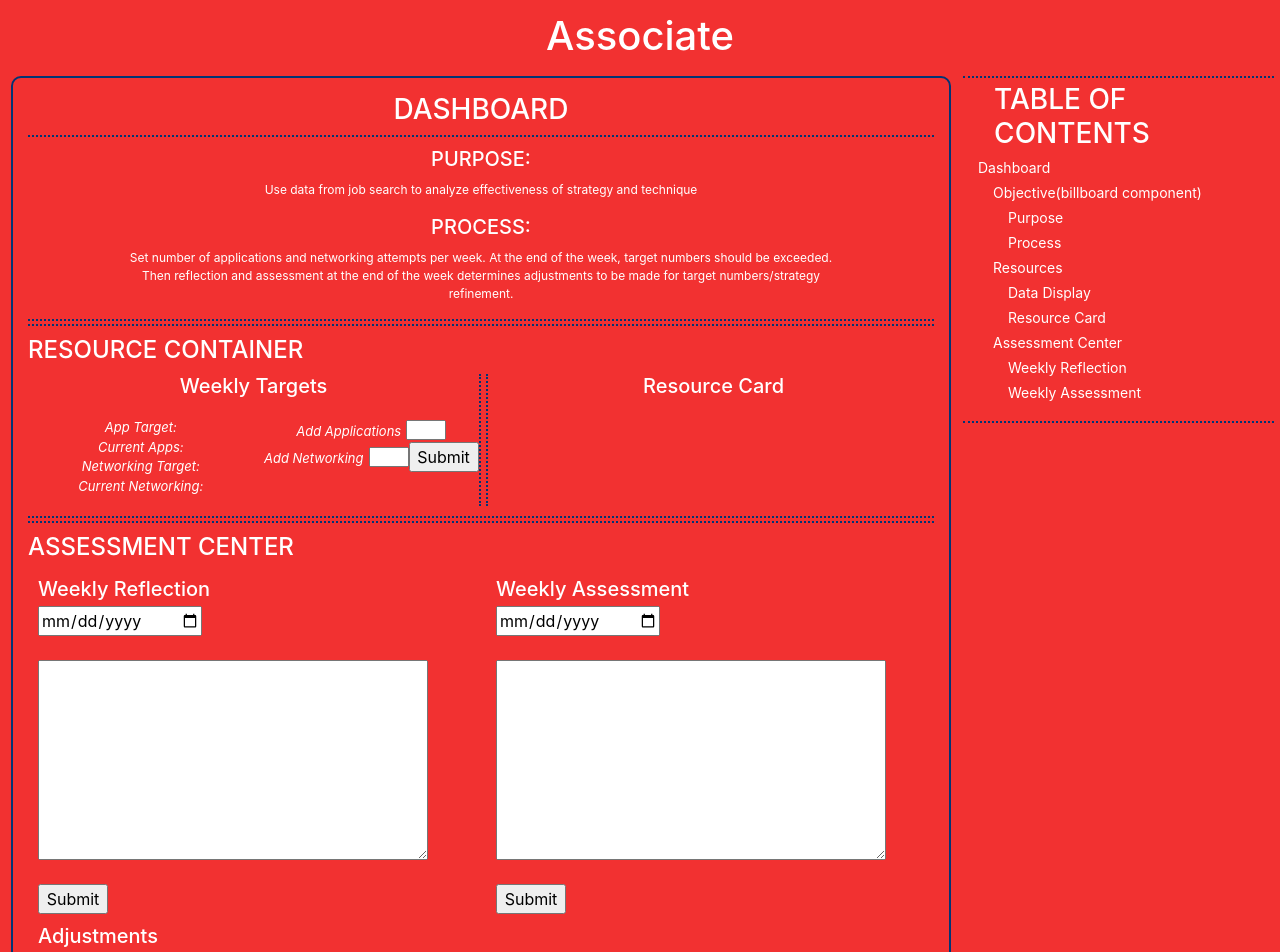
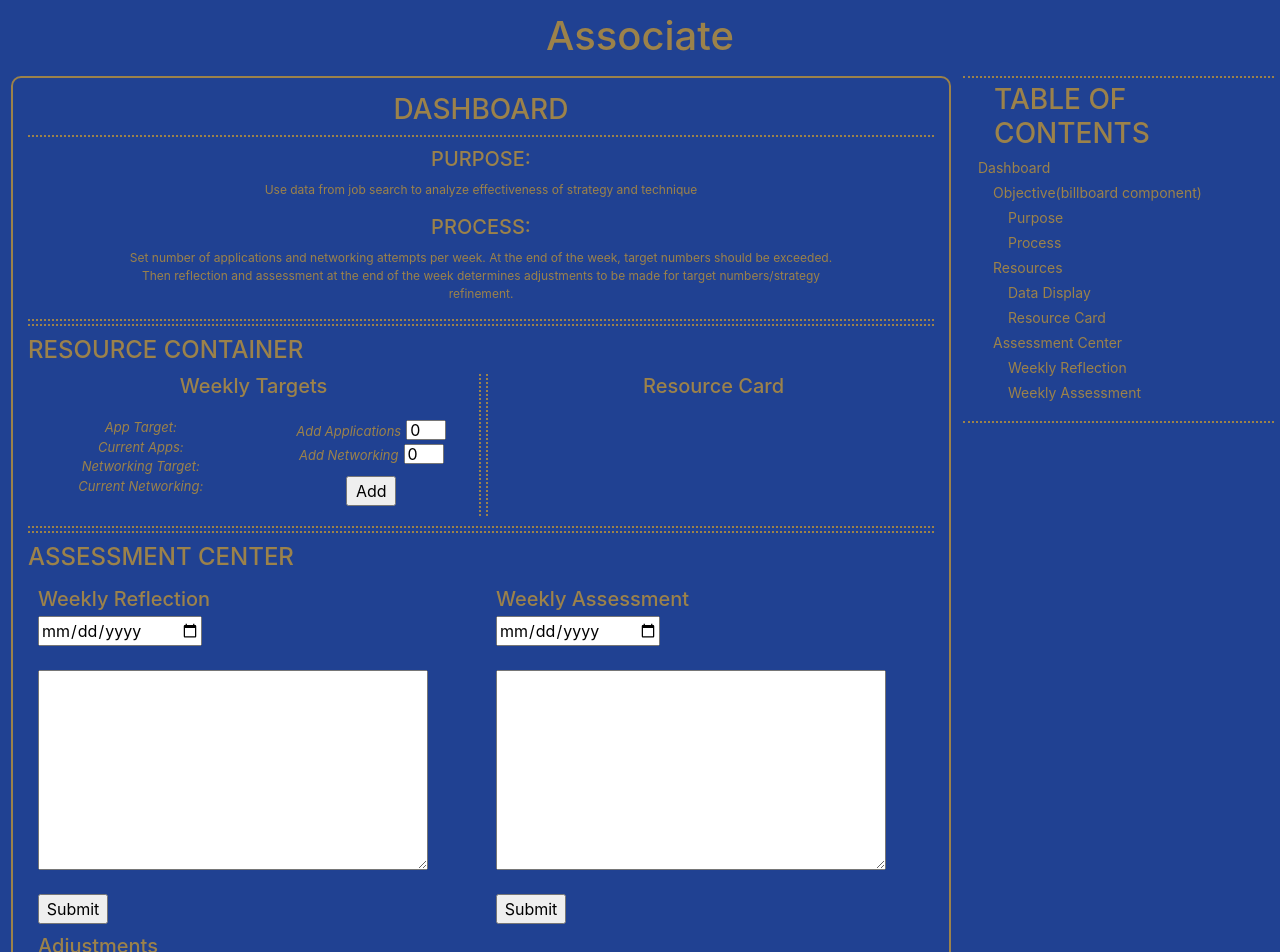
Before and after one commit to jpersons24/associate, a React (Create React App) app in the folder associate-frontend/: page / in a window 1280 px wide. Shown: the top 952 px of the page. Built offline with nearby package versions, Linux system fonts and the light colour scheme; no server answers.

Commit message:
data update form

```diff
--- a/associate-frontend/src/App.css
+++ b/associate-frontend/src/App.css
@@ -1,6 +1,7 @@
 /* #023474 --> ARSENAL BLUE*/
 /* #F00000 --> ARSENAL RED */
 /* #9C824A --> ARSENAL GOLD */
+/* #204192 --> ARSENAL O2 BLUE JERSEY */
 
 .app {
   width: auto;
@@ -32,8 +33,8 @@
   width: auto;
   margin: 0 7px 0 0;
   padding: 0;
-  border-top: 2px dotted #023474;
-  border-bottom: 2px dotted #023474;
+  border-top: 2px dotted #9C824A;
+  border-bottom: 2px dotted #9C824A;
 }
 
 .directory h3 {
@@ -59,7 +60,7 @@
   width: auto;
   margin: 0 7px;
   padding: 15px;
-  border: 2px solid #023474;
+  border: 2px solid #9C824A;
   border-radius: 10px;
 }
 
@@ -72,8 +73,8 @@
 
 .billboard {
   margin: 3px 0;
-  border-top: 2px dotted #023474;
-  border-bottom: 2px dotted #023474;
+  border-top: 2px dotted #9C824A;
+  border-bottom: 2px dotted #9C824A;
 }
 
 .billboard h4 {
@@ -100,8 +101,8 @@
 
 .resource {
   margin: 3px 0;
-  border-top: 2px dotted #023474;
-  border-bottom: 2px dotted #023474;
+  border-top: 2px dotted #9C824A;
+  border-bottom: 2px dotted #9C824A;
 }
 
 .resource h4 {
@@ -121,12 +122,12 @@
 
 .data-column {
   text-align: center;
-  border-right: 2px dotted #023474;
+  border-right: 2px dotted #9C824A;
 }
 
 .resource-column {
   text-align: center;
-  border-left: 2px dotted #023474;
+  border-left: 2px dotted #9C824A;
 }
 
 /* ************ resource card ************** */
@@ -158,17 +159,28 @@
   font-size: 13px;
 }
 
+.data-form {
+  display: flex;
+  justify-content: center;
+}
+
 .data-form label {
   font-size: 13px;
   margin: 0;
+}
+
+.add {
+  width: 50px;
+  height: 30px;
+  margin-top: 10px;
 }
 
 /* ************ assessment container ************** */
 
 .assessment-center {
   margin: 3px 0;
-  border-top: 2px dotted #023474;
-  border-bottom: 2px dotted #023474;
+  border-top: 2px dotted #9C824A;
+  border-bottom: 2px dotted #9C824A;
 }
 
 .assessment-center h4 {
@@ -212,7 +224,6 @@
 
 .submit {
   width: 70px;
-
 }
 
 .input-box {
@@ -250,6 +261,6 @@
 
 .library {
   margin: 3px 0;
-  border-top: 2px dotted #023474;
-  border-bottom: 2px dotted #023474;
+  border-top: 2px dotted #9C824A;
+  border-bottom: 2px dotted #9C824A;
 }
--- a/associate-frontend/src/components/AssessmentLibrary.js
+++ b/associate-frontend/src/components/AssessmentLibrary.js
@@ -19,6 +19,7 @@ const AssessmentLibrary = ({ user }) => {
       <div className="library-container">
         <h4>Reflection and Assessment Library</h4>
         <p>Reflections and assessments should be visible here. Ordered by date and conditionally rendered with state and button to display.</p>
+        <p>Use list group from react bootstrap?!?!</p>
       </div>
     </div>
   )
--- a/associate-frontend/src/components/Data.js
+++ b/associate-frontend/src/components/Data.js
@@ -1,15 +1,45 @@
 import React, { useState } from 'react'
 
 const Data = ({ user, appTarget, netTarget }) => {
-
+	console.log(user)
 	const [formData, setFormData] = useState({
-		current_app: "",
-		current_net: "",
+		current_app: 0,
+		current_net: 0,
 	})
+	const [currApp, setCurrApp] = useState(0)
+	const [currNet, setCurrNet] = useState(0)
 
 	function handleChange(e) {
 		setFormData({ ...formData, [e.target.name]: e.target.value })
 		console.log(formData)
+	}
+
+	function handleSubmit(e) {
+		e.preventDefault()
+
+		// create 'plan' object to send with body of fetch
+		const plan = {
+			app_target: user.plan.app_target,
+			net_target: user.plan.net_target,
+			current_app: formData.current_app,
+			current_net: formData.current_net,
+			user_id: user.id,
+		}
+
+		// /PATCH /plans
+		fetch(`http://localhost:3001/plans/${user.plan.id}`, {
+			method: "PATCH",
+			headers: { "Content-Type": "application/json" },
+			body: JSON.stringify(plan)
+		})
+		.then(res => res.json())
+		.then(data => {
+			console.log(data)
+			setCurrApp(data.current_app)
+			setCurrNet(data.current_net)
+		})
+
+		// set current app and net in state
 	}
 
   return (
@@ -23,7 +53,7 @@ const Data = ({ user, appTarget, netTarget }) => {
 					</p>
 					<p>
 						<em>Current Apps: </em>
-						{!user ? null : <strong>{appTarget}</strong>}
+						{!user ? null : <strong>{currApp}</strong>}
 					</p>
 					<p>
 						<em>Networking Target: </em>
@@ -31,11 +61,11 @@ const Data = ({ user, appTarget, netTarget }) => {
 					</p>
 					<p>
 						<em>Current Networking: </em>
-						{!user ? null : <strong>{appTarget}</strong>}
+						{!user ? null : <strong>{currNet}</strong>}
 					</p>
 				</div>
 				<div className="data-form">
-					<form>
+					<form onSubmit={handleSubmit}>
 						<label>
 							<em>Add Applications</em>
 						</label>
@@ -56,7 +86,8 @@ const Data = ({ user, appTarget, netTarget }) => {
 							value={formData.current_net}
 							onChange={handleChange}
 						/>
-						<input type="submit" className="submit" />
+						<br></br>
+						<input type="submit" className="add" value="Add" />
 					</form>
 				</div>
 			</div>
--- a/associate-frontend/src/components/ResourceCard.js
+++ b/associate-frontend/src/components/ResourceCard.js
@@ -12,24 +12,24 @@ const ResourceCard = ({ user }) => {
 					<ul className="list">
 						<li>
 							<Button
-								variant="outline-dark"
+								variant="outline-danger"
 								size="sm"
 								href="https://mail.google.com/mail/u/2/#inbox">
-								{user.email}
+								Gmail
 							</Button>
 						</li>
 						<li>
-							<Button variant="outline-dark" size="sm" href={user.github}>
+							<Button variant="outline-danger" size="sm" href={user.github}>
 								Github
 							</Button>
 						</li>
 						<li>
-							<Button variant="outline-dark" size="sm" href={user.linkedin}>
+							<Button variant="outline-danger" size="sm" href={user.linkedin}>
 								LinkedIn
 							</Button>
 						</li>
 						<li>
-							<Button variant="outline-dark" size="sm" href={user.website}>
+							<Button variant="outline-danger" size="sm" href={user.website}>
 								Portfolio Website
 							</Button>
 						</li>
--- a/associate-frontend/src/index.css
+++ b/associate-frontend/src/index.css
@@ -7,8 +7,8 @@ body {
   -webkit-font-smoothing: antialiased;
   -moz-osx-font-smoothing: grayscale;
   height: 100vh;
-  background-color: #f00000ce !important;
-  color: white !important;
+  background-color: #204192 !important;
+  color: #9C824A !important;
 }
 
 code {
```
